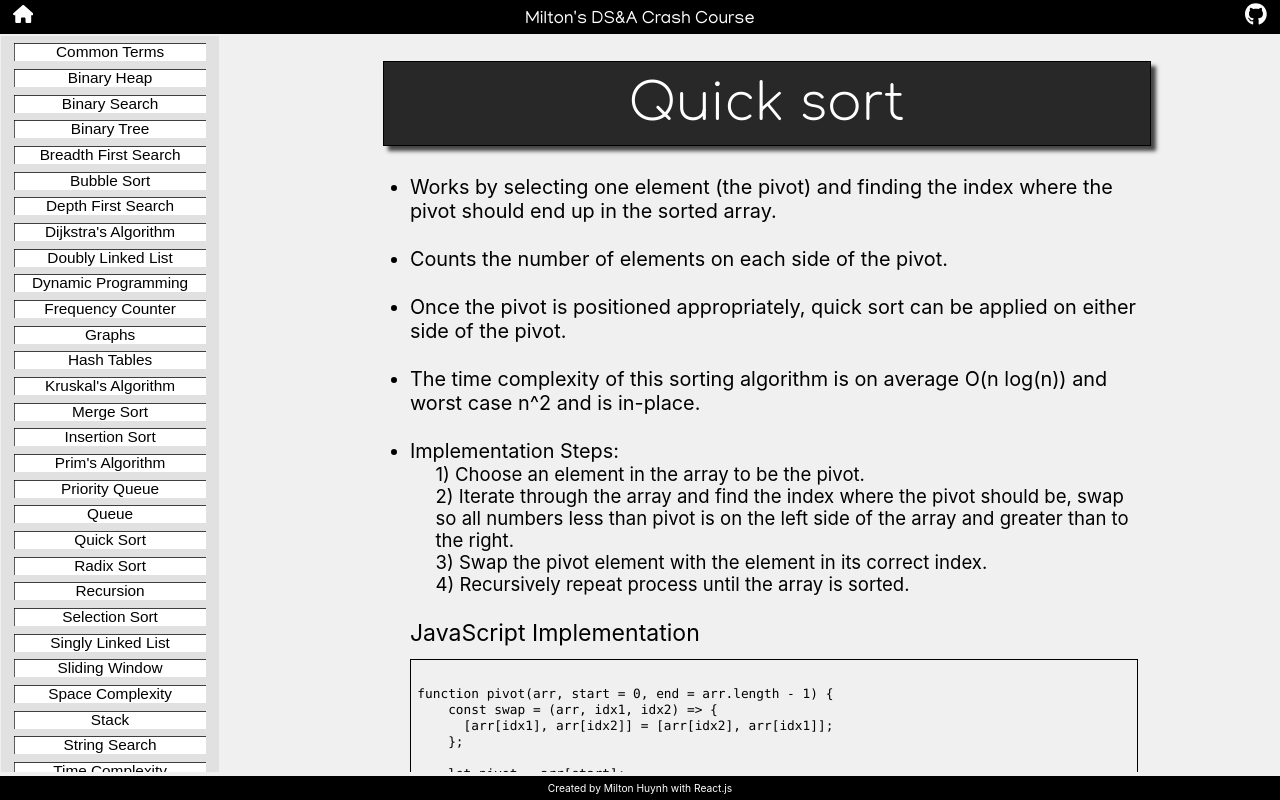
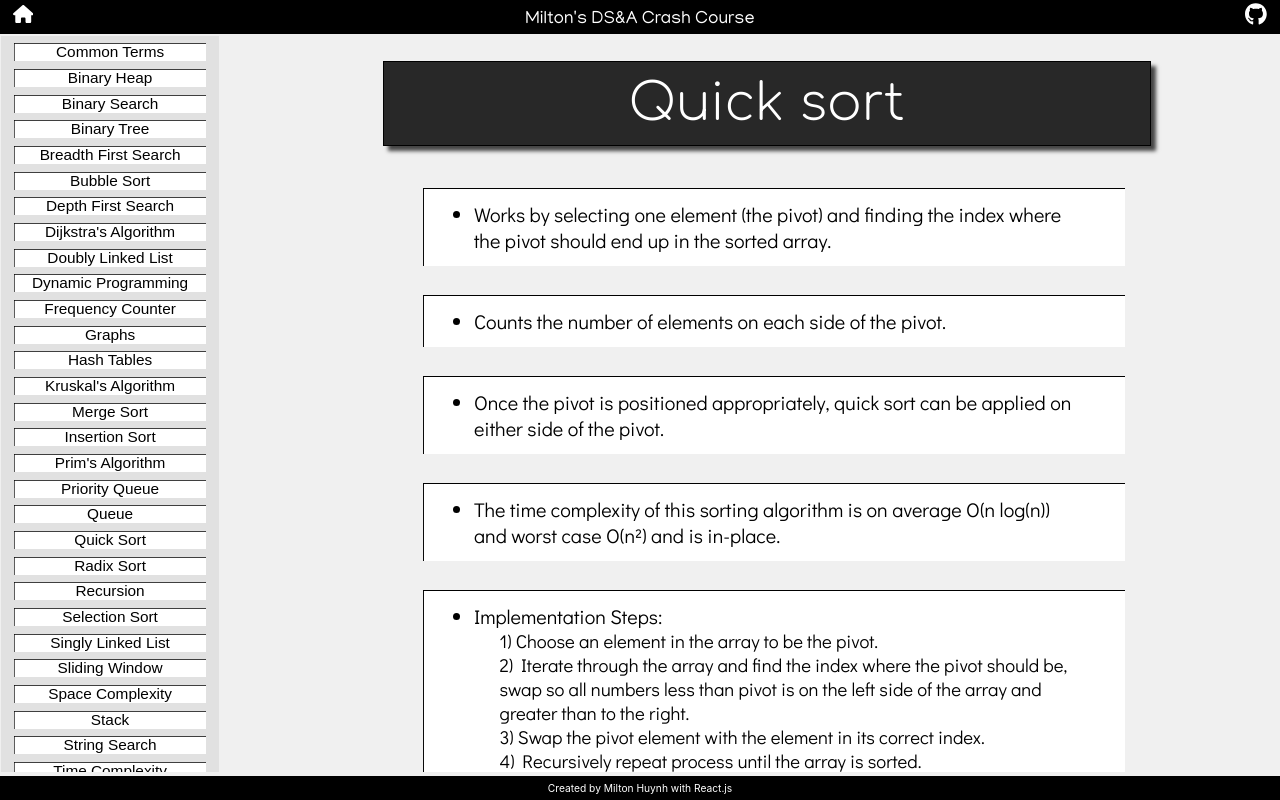
Before and after one commit to miltonhuynh/DSA-guide, a React (Create React App) app in the folder app/: page /DSA-guide/QuickSort in a window 1280 px wide. Built offline with nearby package versions, Linux system fonts and the light colour scheme; a web font is replaced by a local one.

Commit message:
Updated quick sort page to new style

```diff
--- a/app/src/Concepts/QuickSort.js
+++ b/app/src/Concepts/QuickSort.js
@@ -33,25 +33,30 @@ export default function QuickSort() {
        return arr;
   }`
 
+  const n_squared =
+  `\u00B2`
+
   return (
     <div class="Concept_page">
       <div class="Concept_title">Quick sort</div>
       <div class="Container">
         <ul>
           <div class="font-m">
-            <li>Works by selecting one element (the pivot) and finding the index where the pivot should end up in the sorted array.</li><br/>
-            <li>Counts the number of elements on each side of the pivot.</li><br/>
-            <li>Once the pivot is positioned appropriately, quick sort can be applied on either side of the pivot.</li><br/>
-            <li>The time complexity of this sorting algorithm is on average O(n log(n)) and worst case n^2 and is in-place.</li><br/>
+            <div class="Section"><li>Works by selecting one element (the pivot) and finding the index where the pivot should end up in the sorted array.</li></div>
+            <div class="Section"><li>Counts the number of elements on each side of the pivot.</li></div>
+            <div class="Section"><li>Once the pivot is positioned appropriately, quick sort can be applied on either side of the pivot.</li></div>
+            <div class="Section"><li>The time complexity of this sorting algorithm is on average O(n log(n)) and worst case O(n{n_squared}) and is in-place.</li></div>
+            <div class="Section">
               <li>Implementation Steps:</li>
               <div class="indent font-sm">
                 <div>1) Choose an element in the array to be the pivot.</div>
                 <div>2) Iterate through the array and find the index where the pivot should be, swap so all numbers less than pivot is on the left side of the array and greater than to the right.</div>
                 <div>3) Swap the pivot element with the element in its correct index.</div>
                 <div>4) Recursively repeat process until the array is sorted.</div>
-            </div><br/>
+              </div>
+            </div>
             <div class="font-l">JavaScript Implementation</div>
-            <div class="Code">
+            <div class="Code Section">
               <pre>
                 <code>
                   {Implementation}
```
Lines whose indentation alone changed are shown as unchanged.
